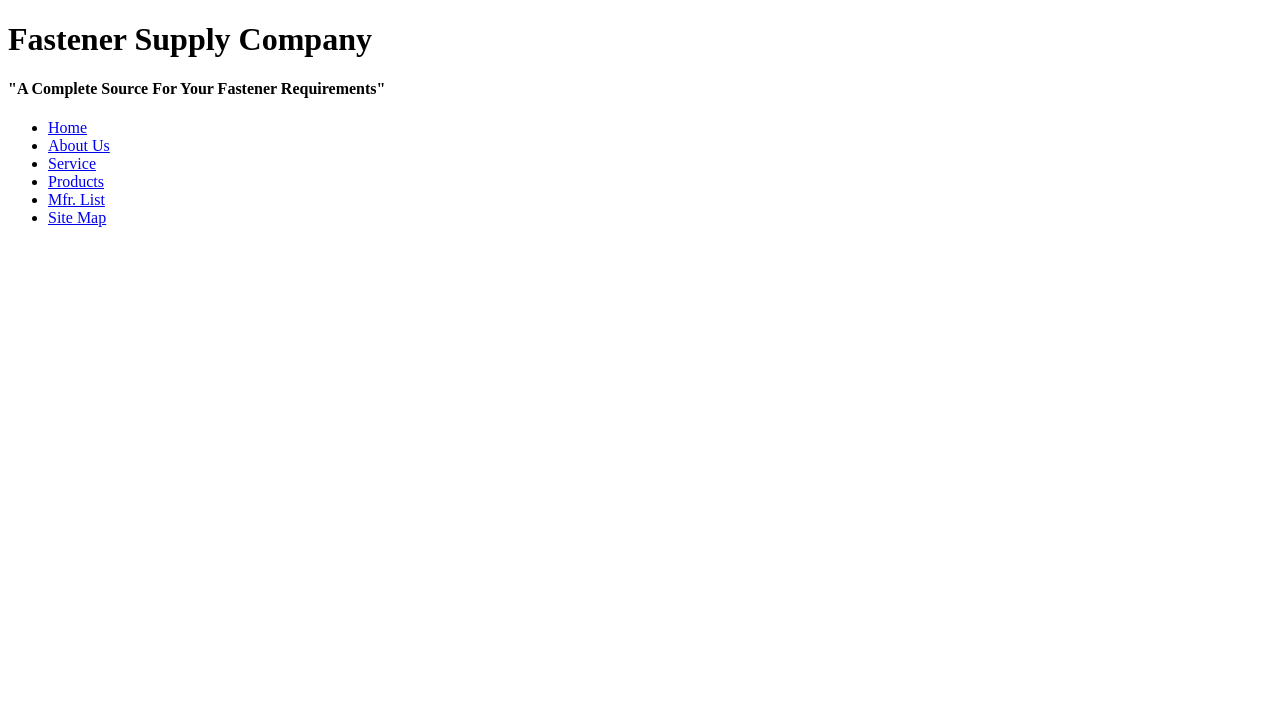
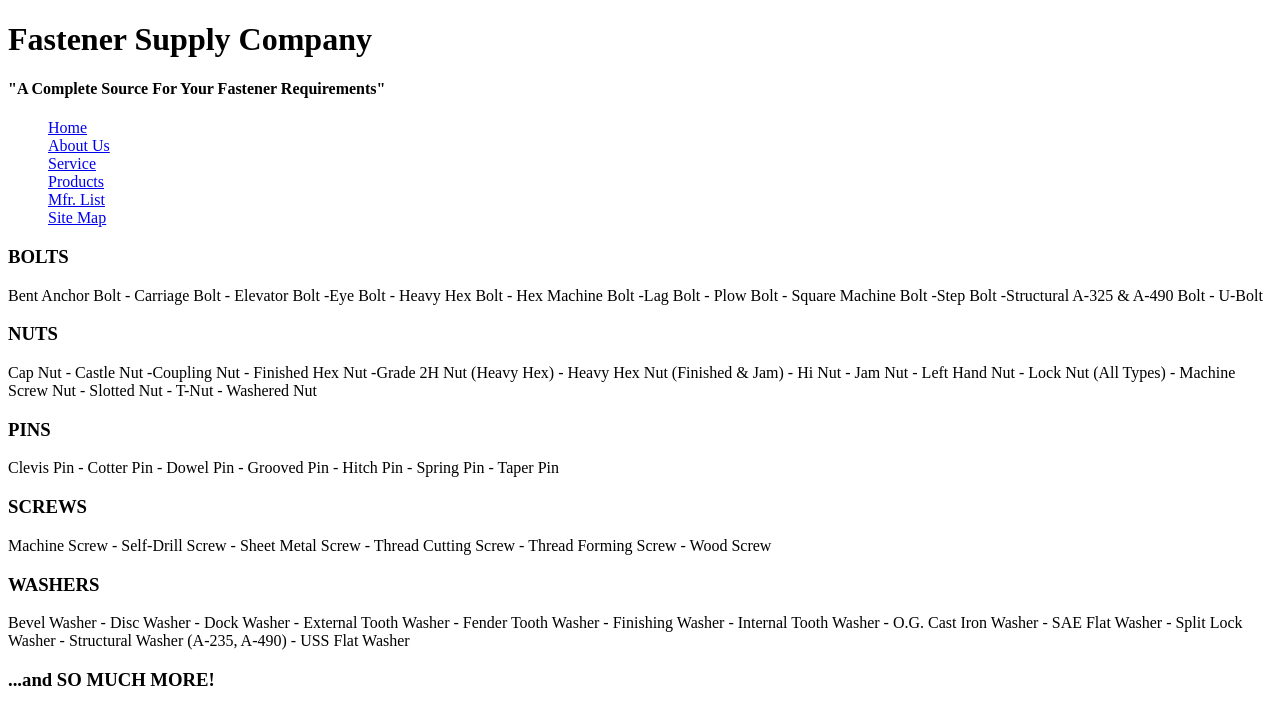
Before and after one commit to JeffwPotter/Fastener-Supply-Project, a plain HTML site: page index.html in a window 1280 px wide. Drawn offline with Linux system fonts and the light colour scheme.

Commit message:
updated index.html with left pan div

```diff
--- a/index.html
+++ b/index.html
@@ -7,7 +7,7 @@
   <div class = "top_nav_bar">
     <h1>Fastener Supply Company</h1>
     <h4>"A Complete Source For Your Fastener Requirements"</h4>
-    <ul>
+    <ul style="list-style: none">
       <li><a href = #>Home</a></li>
       <li><a href = #>About Us</a></li>
       <li><a href = #> Service</a></li>
@@ -16,5 +16,19 @@
       <li><a href = #> Site Map</a></li>
     </ul>
   </div>
+  <div class="left_pane">
+    <h3><strong>BOLTS</strong></h3>
+    <p>Bent Anchor Bolt - Carriage Bolt - Elevator Bolt -Eye Bolt - Heavy Hex Bolt - Hex Machine Bolt -Lag Bolt - Plow Bolt - Square Machine Bolt -Step Bolt -Structural A-325 & A-490 Bolt
+- U-Bolt</p>
+    <h3><strong>NUTS</strong></h3>
+    <p>Cap Nut - Castle Nut -Coupling Nut - Finished Hex Nut -Grade 2H Nut (Heavy Hex) - Heavy Hex Nut (Finished & Jam) - Hi Nut - Jam Nut - Left Hand Nut - Lock Nut (All Types) - Machine Screw Nut - Slotted Nut - T-Nut - Washered Nut</p>
+    <h3><strong>PINS</strong></h3>
+    <p>Clevis Pin - Cotter Pin - Dowel Pin - Grooved Pin - Hitch Pin - Spring Pin - Taper Pin</p>
+    <h3><strong>SCREWS</strong></h3>
+    <p>Machine Screw - Self-Drill Screw - Sheet Metal Screw - Thread Cutting Screw - Thread Forming Screw - Wood Screw</p>
+    <h3><strong>WASHERS</strong></h3>
+    <p>Bevel Washer - Disc Washer - Dock Washer - External Tooth Washer - Fender Tooth Washer - Finishing Washer - Internal Tooth Washer - O.G. Cast Iron Washer - SAE Flat Washer - Split Lock Washer - Structural Washer (A-235, A-490) - USS Flat Washer</p>
+    <h3><strong>...and SO MUCH MORE!</strong></h3>
+  </div>
 </body>
 </html>
```
